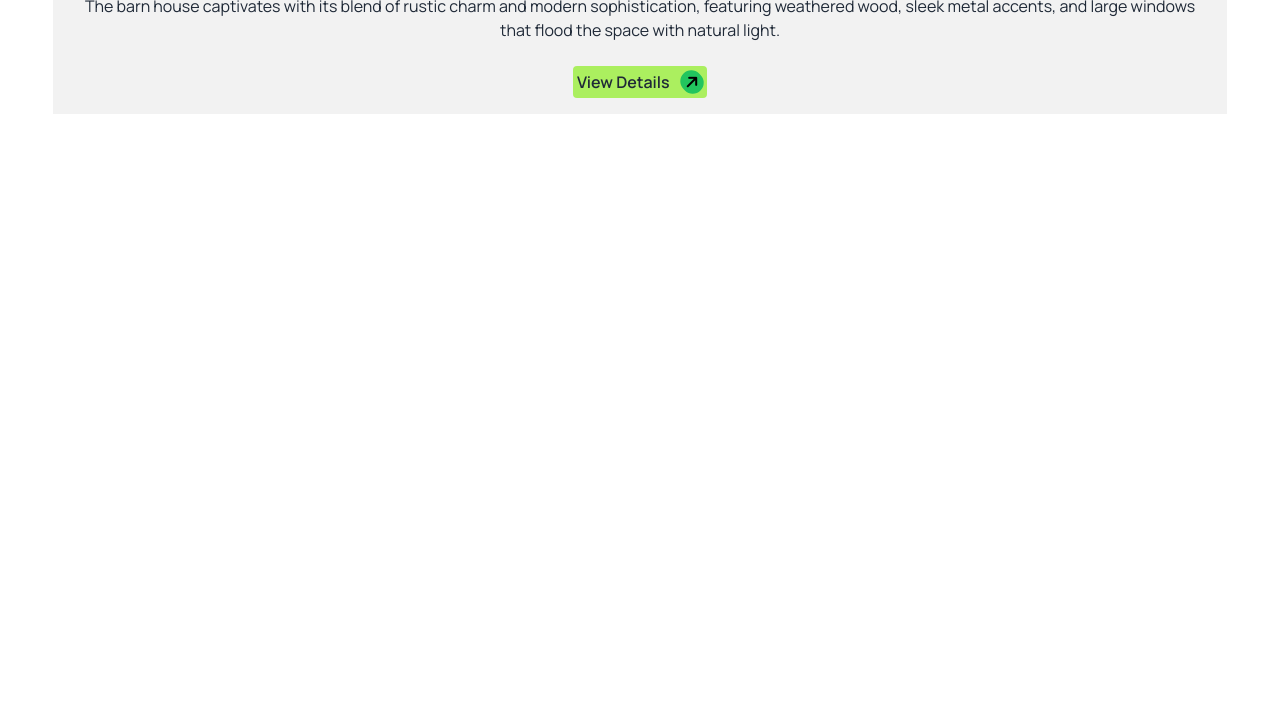
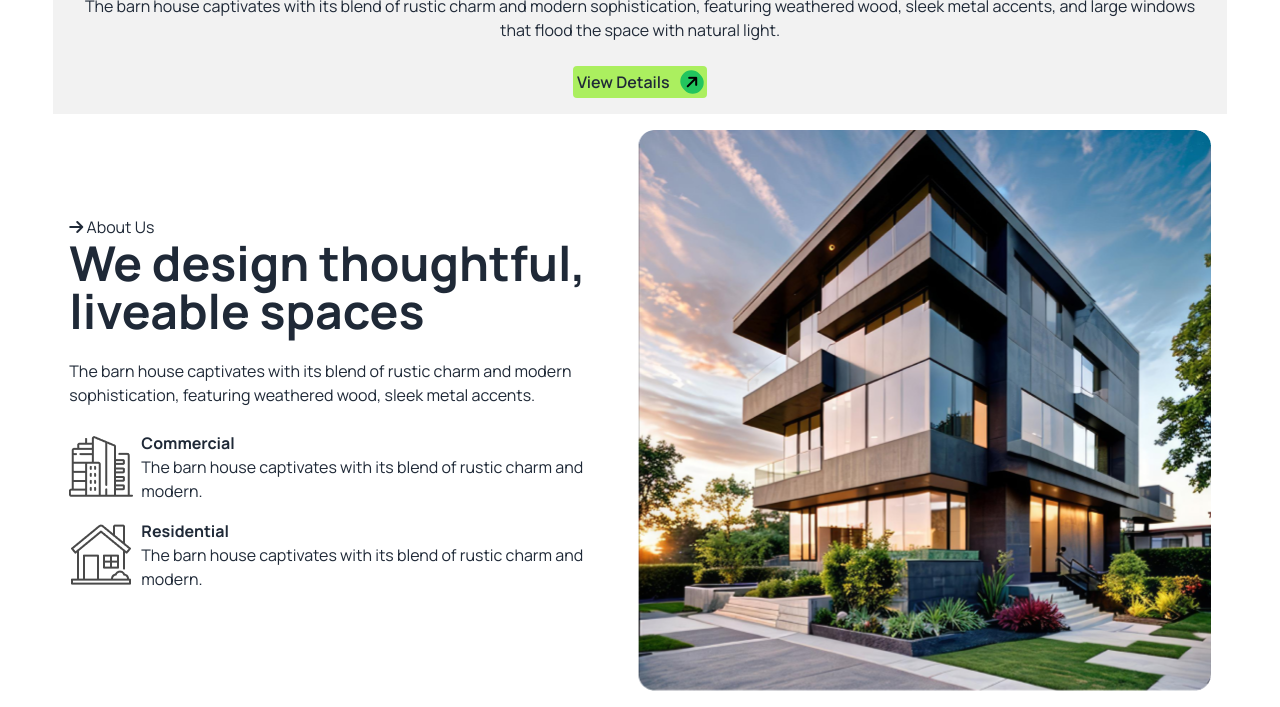
Before and after one commit to kawsarahmed22/assignment-3, a plain HTML site: page index.html in a window 1280 px wide. Shown: the part 568-1275 px from the top of the page. Before the commit the page ends 800 px from the top, so only its background shows below. Drawn offline with nearby package versions, Linux system fonts and the light colour scheme.

Commit message:
About Section Added

```diff
--- a/index.html
+++ b/index.html
@@ -79,8 +79,38 @@
             </div>
         </div>
     </header>
-
-    <main></main>
+    <main class="w-11/12 mx-auto">
+        <!-- About Us Section -->
+         <section>
+            <div class="hero">
+                <div class="hero-content flex-col lg:flex-row-reverse">
+                  <img
+                    src="./images/Rectangle.png" />
+                  <div>
+                    <p><i class="fa-solid fa-arrow-right"></i> About Us</p>
+                    <h2 class="text-5xl font-bold">We design thoughtful, liveable spaces</h2>
+                    <p class="py-6">
+                        The barn house captivates with its blend of rustic charm and modern sophistication, featuring weathered wood, sleek metal accents.
+                    </p>
+                    <div class="flex items-center gap-2">
+                        <img src="./images/commercial.png" alt="">
+                        <div>
+                            <h4 class="font-bold">Commercial</h4>
+                            <p>The barn house captivates with its blend of rustic charm and modern.</p>
+                        </div>
+                    </div>
+                    <div class="flex items-center gap-2 my-4">
+                        <img src="./images/residential.png" alt="">
+                        <div>
+                            <h4 class="font-bold">Residential</h4>
+                            <p>The barn house captivates with its blend of rustic charm and modern.</p>
+                        </div>
+                    </div>
+                  </div>
+                </div>
+              </div>
+         </section>
+    </main>
     <footer></footer>
 
     <script>
```
